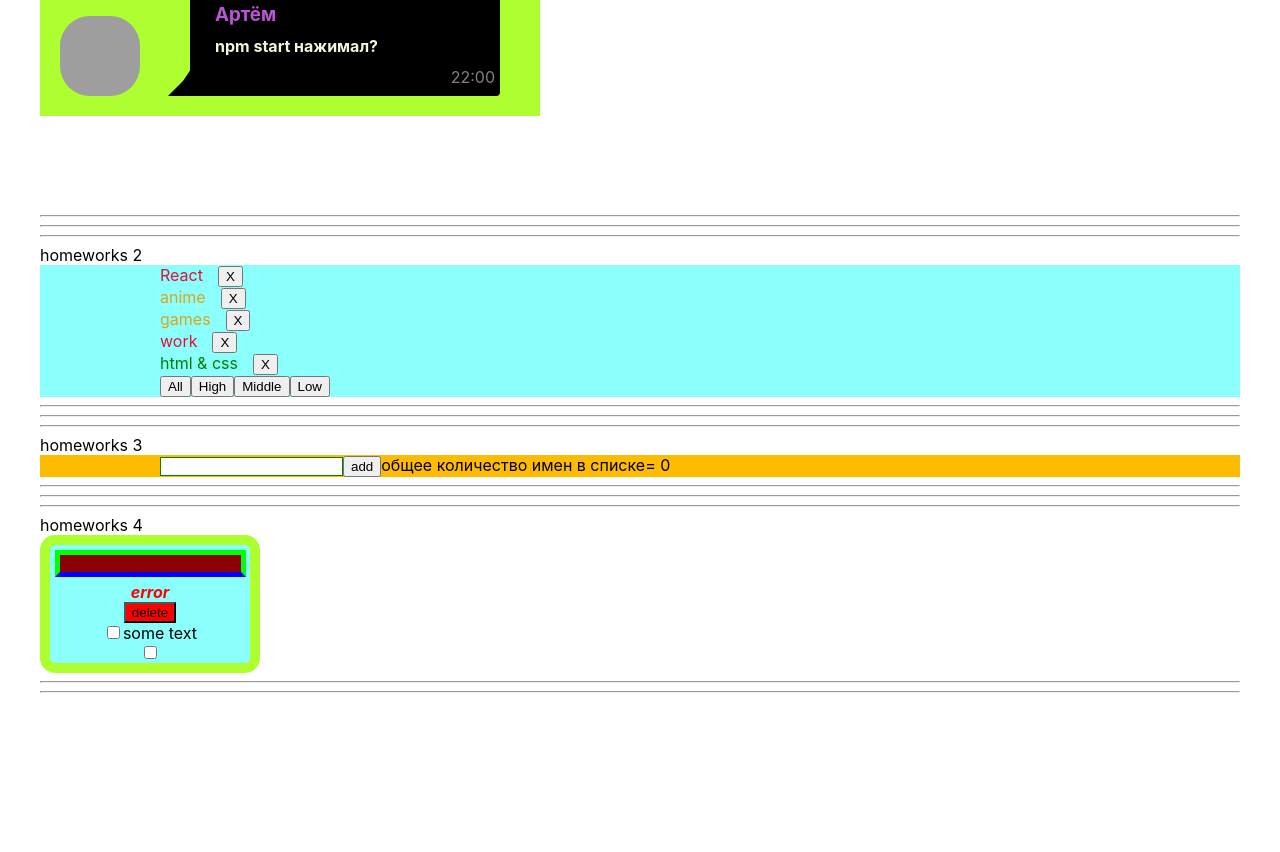
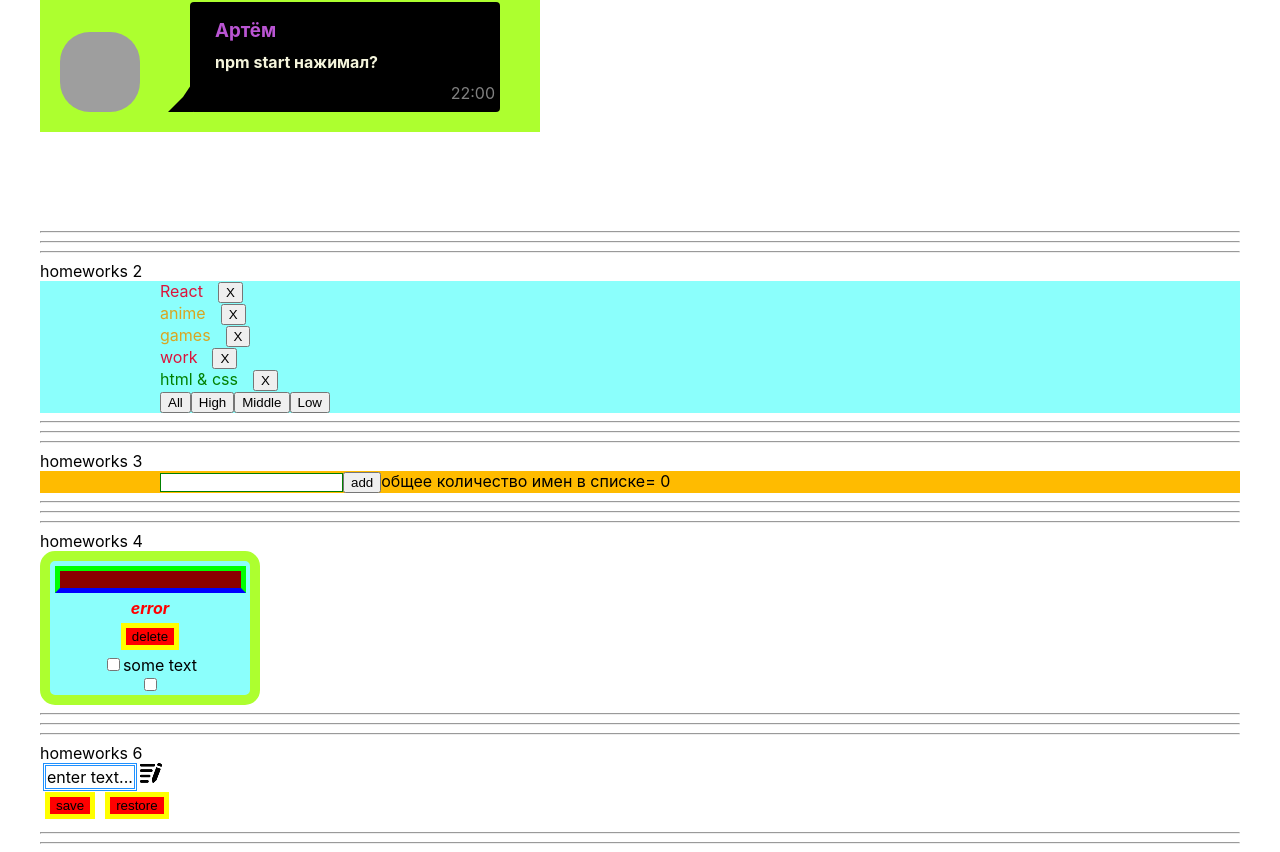
Before and after one commit to Xybaks/simpleReactHomeworks, a React (Create React App) app: page /#/pre-junior in a window 1280 px wide. Shown: the part 213-1065 px from the top of the page. Before the commit the page ends 914 px from the top, so only its background shows below. Built offline with nearby package versions, Linux system fonts and the light colour scheme; grey boxes are pictures that could not be loaded.

Commit message:
homework6 was added

```diff
--- a/package.json
+++ b/package.json
@@ -13,6 +13,7 @@
     "@types/react-dom": "^16.9.0",
     "@types/react-router-dom": "^5.1.7",
     "@types/uuid": "^8.3.0",
+    "csscomb": "^4.3.0",
     "react": "^16.13.1",
     "react-dom": "^16.13.1",
     "react-router-dom": "^5.2.0",
--- a/src/p1-main/m1-ui/u1-app/App.tsx
+++ b/src/p1-main/m1-ui/u1-app/App.tsx
@@ -1,9 +1,5 @@
 import React from "react";
 import s from "./App.module.css";
-import HW1 from "../../../p2-homeworks/h1/HW1";
-import HW2 from "../../../p2-homeworks/h2/HW2";
-import HW3 from "../../../p2-homeworks/h3/HW3";
-import HW4 from "../../../p2-homeworks/h4/HW4";
 import HW5 from "../../../p2-homeworks/h5/HW5";
 
 function App() {
--- a/src/p2-homeworks/h1/Message.module.css
+++ b/src/p2-homeworks/h1/Message.module.css
@@ -1,65 +1,86 @@
-.message {
-    background-color: greenyellow;
+.message
+{
     display: inline-block;
+
     width: 500px;
     height: 150px;
+
+    background-color: greenyellow;
 }
 
-.message img {
-    height: 80px;
-    width: 80px;
-    border-radius: 30px;
-    margin-left: 20px;
-    margin-top: 50px;
+.message img
+{
     display: flex;
     align-items: end;
+
+    width: 80px;
+    height: 80px;
+    margin-top: 50px;
+    margin-left: 20px;
+
+    border-radius: 30px;
 }
 
-.messageText {
+.messageText
+{
     margin-left: 20px;
+
+    text-align: left;
+
+    color: beige;
     background-color: black;
-    color: beige;
-    text-align: left;
 }
 
-.name {
+.name
+{
     margin-left: 20px;
+
+    text-align: left;
+
     color: mediumorchid;
-    text-align: left;
 }
 
-.time {
-    color: white;
-    opacity: .5;
+.time
+{
     text-align: right;
 
+    opacity: .5;
+    color: white;
 }
 
-.speech {
-    margin-top: 10px;
+.speech
+{
+    line-height: 10px;
+
     position: relative;
+    bottom: 120px;
+
     width: 300px;
     height: 100px;
-    bottom: 120px;
+    margin-top: 10px;
     margin-left: 150px;
-    line-height: 10px;
+    padding: 5px;
+
+    border-radius: 4px;
     background-color: black;
-    border-radius: 4px;
-    padding: 5px;
 }
 
-speech:before, .speech::after {
+
+.speech::after
+{
+    position: absolute;
+    z-index: 5;
+    bottom: -20px;
+    left: -22px;
+
     content: '';
-    position: absolute;
-    left: -22px;
-    bottom: -20px;
+
     border: 15px solid transparent;
     border-bottom: 15px solid black;
-    z-index: 5;
 }
 
-.speech::after {
-
+.speech::after
+{
     bottom: 00px;
 
     border-right: 10px solid black;
--- a/src/p2-homeworks/h4/common/c1-SuperInputText/SuperInputText.tsx
+++ b/src/p2-homeworks/h4/common/c1-SuperInputText/SuperInputText.tsx
@@ -54,8 +54,8 @@ const SuperInputText: React.FC<SuperInputTextPropsType> = (
                 onChange={onChangeCallback}
                 onKeyPress={onKeyPressCallback}
                 className={finalInputClassName}
-
-                {...restProps} // отдаём инпуту остальные пропсы если они есть (value например там внутри)
+                {...restProps}
+                // отдаём инпуту остальные пропсы если они есть (value например там внутри)
             />
             {error && <span className={finalSpanClassName}>{error}</span>}
         </>
--- a/src/p2-homeworks/h4/common/c2-SuperButton/SuperButton.module.css
+++ b/src/p2-homeworks/h4/common/c2-SuperButton/SuperButton.module.css
@@ -1,7 +1,12 @@
 .default {
     background: white;
+    margin: 5px;
+    border: green solid 5px;
+
 }
 
 .red {
     background: red;
+    margin: 5px;
+    border: yellow solid 5px;
 }
--- a/src/p2-homeworks/h5/pages/PreJunior.tsx
+++ b/src/p2-homeworks/h5/pages/PreJunior.tsx
@@ -3,6 +3,7 @@ import HW1 from "../../h1/HW1";
 import HW2 from "../../h2/HW2";
 import HW3 from "../../h3/HW3";
 import HW4 from "../../h4/HW4";
+import HW6 from "../../h6/HW6";
 
 function PreJunior() {
     return (
@@ -11,7 +12,7 @@ function PreJunior() {
             <HW2/>
             <HW3/>
             <HW4/>
-            {/*<HW6/>*/}
+            <HW6/>
 
         </div>
     );
--- a/src/p2-homeworks/h6/HW6.tsx
+++ b/src/p2-homeworks/h6/HW6.tsx
@@ -10,7 +10,7 @@ function HW6() {
         saveState<string>("editable-span-value", value);
     };
     const restore = () => {
-        // setValue();
+        setValue(restoreState("editable-span-value", value))
     };
 
     return (
@@ -18,7 +18,6 @@ function HW6() {
             <hr/>
             homeworks 6
 
-            {/*should work (должно работать)*/}
             <div>
                 <SuperEditableSpan
                     value={value}
@@ -26,8 +25,8 @@ function HW6() {
                     spanProps={{children: value ? undefined : "enter text..."}}
                 />
             </div>
-            <SuperButton onClick={save}>save</SuperButton>
-            <SuperButton onClick={restore}>restore</SuperButton>
+            <SuperButton onClick={save} red={true}>save</SuperButton>
+            <SuperButton onClick={restore} red={true}>restore</SuperButton>
 
             <hr/>
             {/*для личного творчества, могу проверить*/}
--- /dev/null
+++ b/src/p2-homeworks/h6/common/c4-SuperEditableSpan/SuperEditableSpan.module.css
@@ -0,0 +1,7 @@
+.span
+{
+    margin: 3px;
+    padding: 1px;
+
+    border: dodgerblue double 3px;
+}
--- a/src/p2-homeworks/h6/common/c4-SuperEditableSpan/SuperEditableSpan.tsx
+++ b/src/p2-homeworks/h6/common/c4-SuperEditableSpan/SuperEditableSpan.tsx
@@ -1,5 +1,7 @@
 import React, {DetailedHTMLProps, InputHTMLAttributes, HTMLAttributes, useState} from "react";
 import SuperInputText from "../../../h4/common/c1-SuperInputText/SuperInputText";
+import s from "./SuperEditableSpan.module.css"
+import img from "../klipartz.png"
 
 // тип пропсов обычного инпута
 type DefaultInputPropsType = DetailedHTMLProps<InputHTMLAttributes<HTMLInputElement>, HTMLInputElement>;
@@ -31,44 +33,47 @@ const SuperEditableSpan: React.FC<SuperEditableSpanType> = (
     const {children, onDoubleClick, className, ...restSpanProps} = spanProps || {};
 
     const onEnterCallback = () => {
-        // setEditMode(); // выключить editMode при нажатии Enter
+        setEditMode(false); // выключить editMode при нажатии Enter
+        onEnter && onEnter();
 
-        onEnter && onEnter();
     };
     const onBlurCallback = (e: React.FocusEvent<HTMLInputElement>) => {
         // setEditMode(); // выключить editMode при нажатии за пределами инпута
 
         onBlur && onBlur(e);
+        setEditMode(false);
     };
     const onDoubleClickCallBack = (e: React.MouseEvent<HTMLSpanElement, MouseEvent>) => {
         // setEditMode(); // включить editMode при двойном клике
-
         onDoubleClick && onDoubleClick(e);
+        setEditMode(true);
     };
 
-    const spanClassName = `${"сделать красивый стиль для спана"} ${className}`;
+    const spanClassName = `${s.span} ${className}`;
 
     return (
         <>
-            {editMode
+            {
+                editMode
                     ? (
                         <SuperInputText
                             autoFocus // пропсу с булевым значением не обязательно указывать true
                             onBlur={onBlurCallback}
                             onEnter={onEnterCallback}
-
                             {...restProps} // отдаём инпуту остальные пропсы если они есть (value например там внутри)
                         />
-                ) : (
+                    ) : (<div>
                     <span
                         onDoubleClick={onDoubleClickCallBack}
                         className={spanClassName}
 
                         {...restSpanProps}
                     >
-                        {/*если нет захардкодженного текста для спана, то значение инпута*/}
                         {children || restProps.value}
                     </span>
+                            <img src={img}
+                                 onDoubleClick={onDoubleClickCallBack}/>
+                        </div>
                     )
             }
         </>
```
Also changed, not shown: src/p2-homeworks/h6/common/klipartz.png (added), 1 other file (tests, documents, lock files or other folders). Lines whose indentation alone changed are shown as unchanged.
